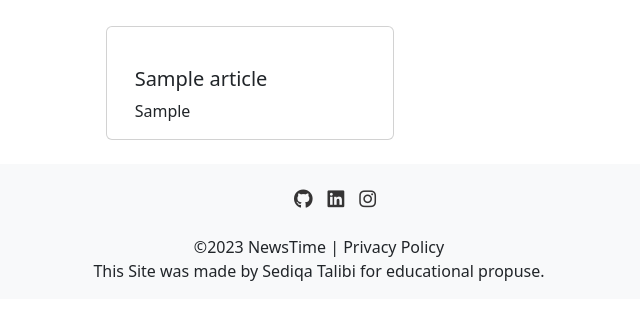
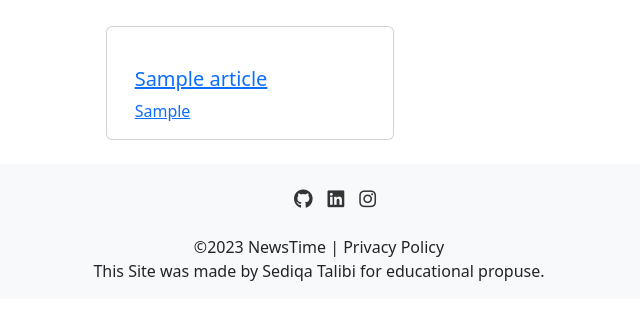
Before and after one commit to sediqa01/News-Aggregator, a Django app: page / in a window 1280 px wide. Shown: the part 103-423 px from the top of the page, without its empty margins (321-961 px from the left). Run offline with Django 3.2, Linux system fonts and the light colour scheme; tables that the repository leaves empty hold one stand-in row (values such as "Sample post"); some libraries are stand-ins or nearby versions.

Commit message:
Add clickable link to news articles

```diff
--- a/templates/index.html
+++ b/templates/index.html
@@ -10,7 +10,7 @@
                 {% for article in article_list %}
                 <div class="col-md-4"></div>
                 <div class="card mb-4">
-
+                    <a href="{% url 'article' article.slug  %}" class="news-link">
                         <div class="image-container">
                             {% if "placeholder" in article.news_image.url %}
                             <img class="card-img-top"
@@ -20,9 +20,9 @@
                             {% endif %}
                         <div class="card-body">
                             <h5 class="card-title">{{ article.news_title}}</h5>
-                        <p class="card-text">{{ article.news_overview | safe}}</p>
+                            <p class="card-text">{{ article.news_overview | safe}}</p>
                         </div>
-
+                    </a>
                     {% if forloop.counter|divisibleby:2 %}
                 </div>
                 <div class="row">
```
Also changed, not shown: static/image/newstime.jpg (deleted).
